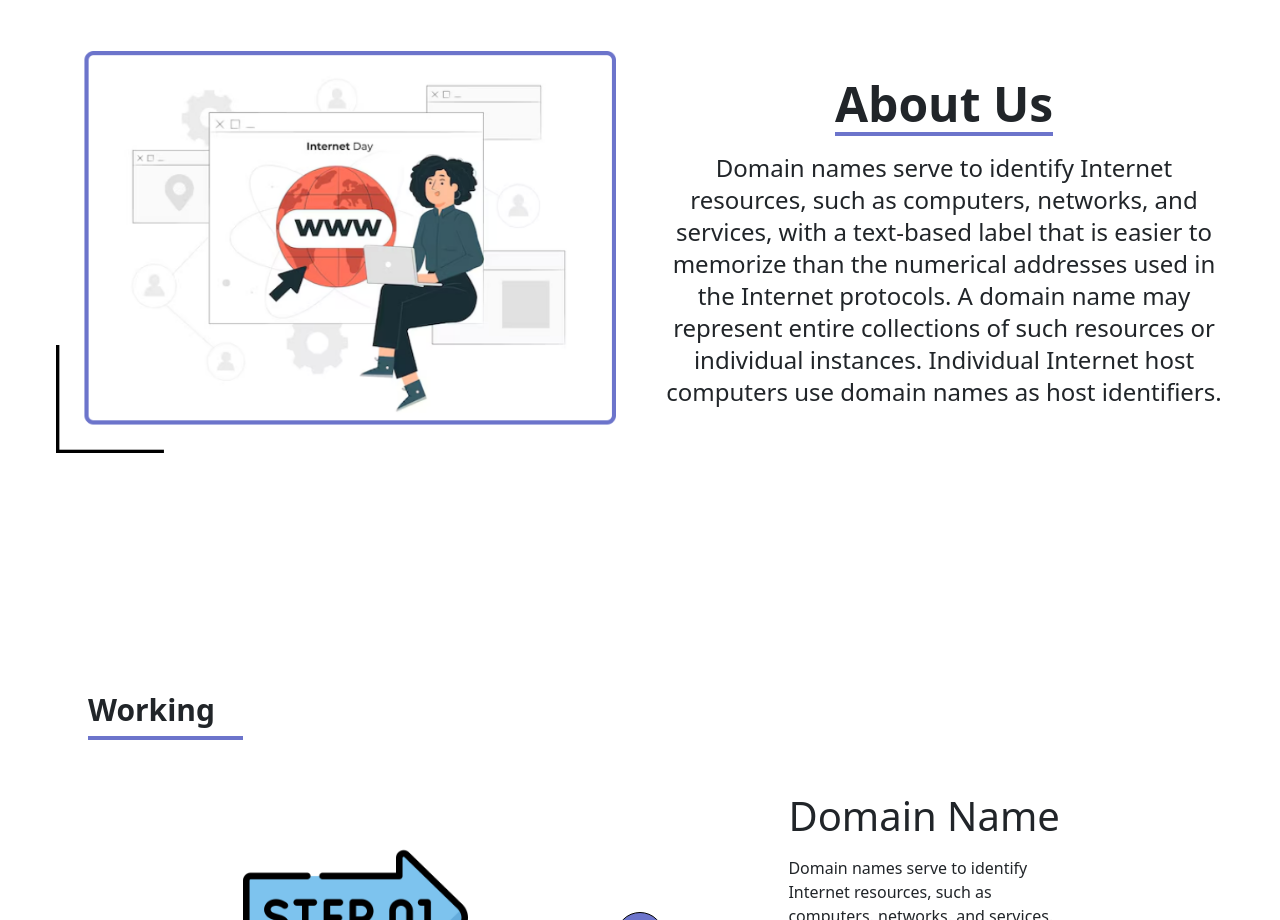
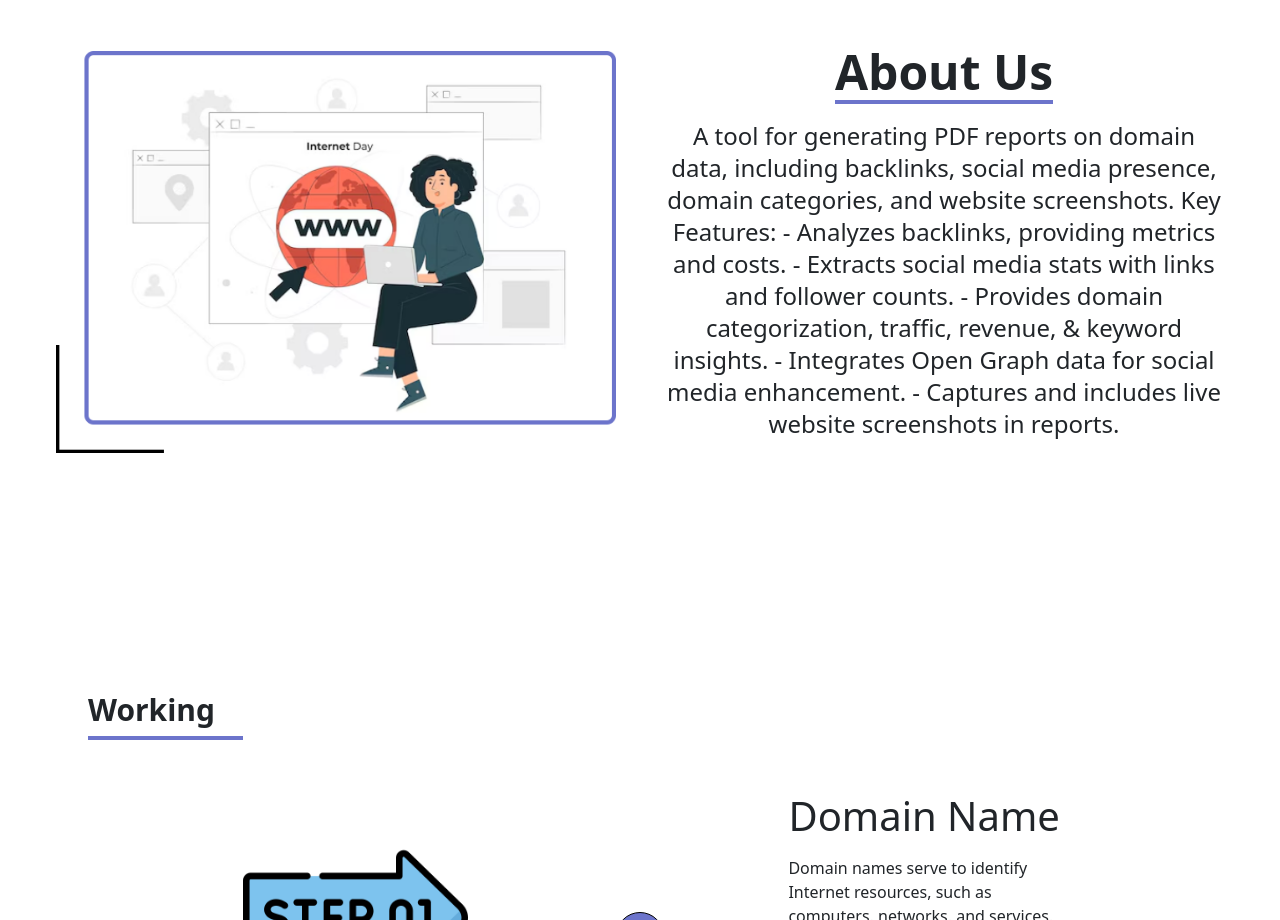
Before and after one commit to sharmi4590/domana, a React (Create React App) app: page / in a window 1280 px wide. Shown: the part 1040-1960 px from the top of the page. Built offline with nearby package versions, Linux system fonts and the light colour scheme.

Commit message:
Update Aboutus.jsx

```diff
--- a/src/components/Aboutus.jsx
+++ b/src/components/Aboutus.jsx
@@ -15,7 +15,13 @@ const AboutUs = () => {
           About Us
         </h1>
         <p className="text-lg md:text-2xl">
-          Domain names serve to identify Internet resources, such as computers, networks, and services, with a text-based label that is easier to memorize than the numerical addresses used in the Internet protocols. A domain name may represent entire collections of such resources or individual instances. Individual Internet host computers use domain names as host identifiers.
+          A tool for generating PDF reports on domain data, including backlinks, social media presence, domain categories, and website screenshots.
+          Key Features:
+- Analyzes backlinks, providing metrics and costs.
+- Extracts social media stats with links and follower counts.
+- Provides domain categorization, traffic, revenue, & keyword insights.
+- Integrates Open Graph data for social media enhancement.
+- Captures and includes live website screenshots in reports.
         </p>
       </div>
     </div>
```
